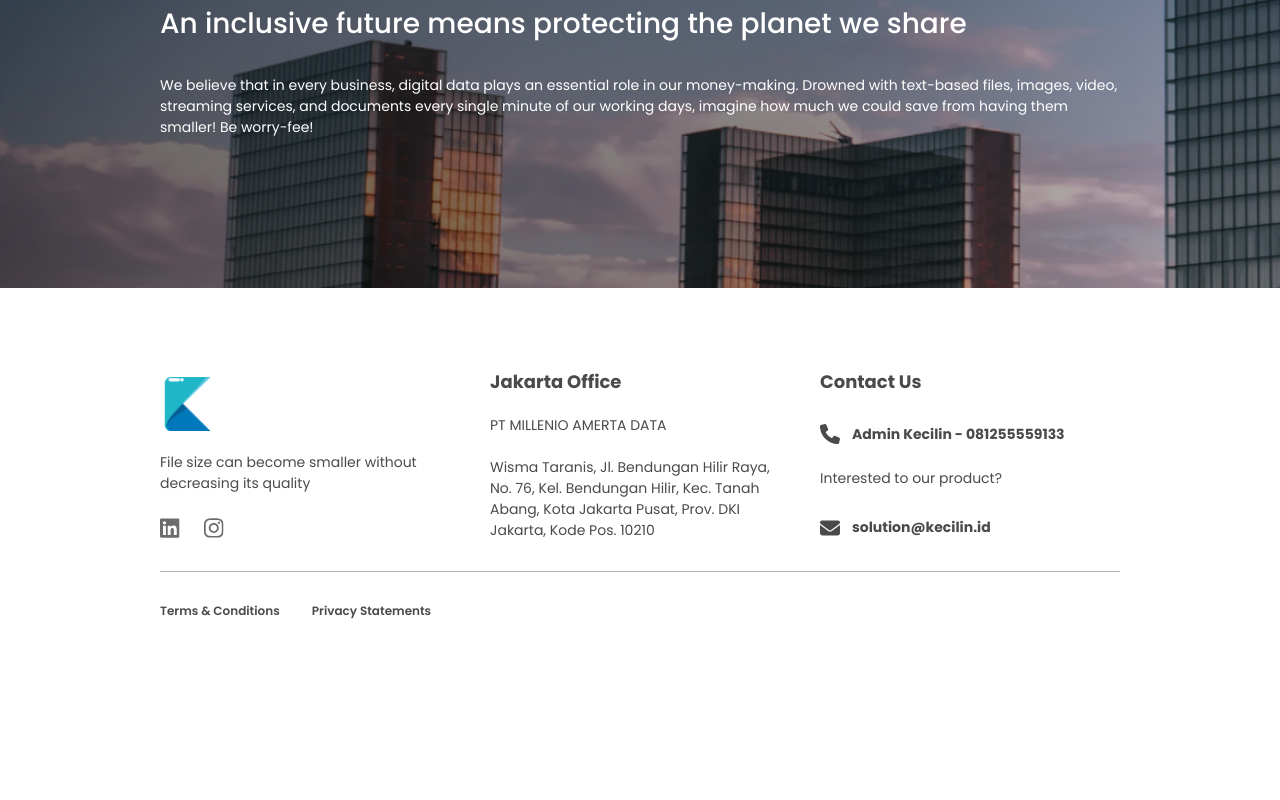
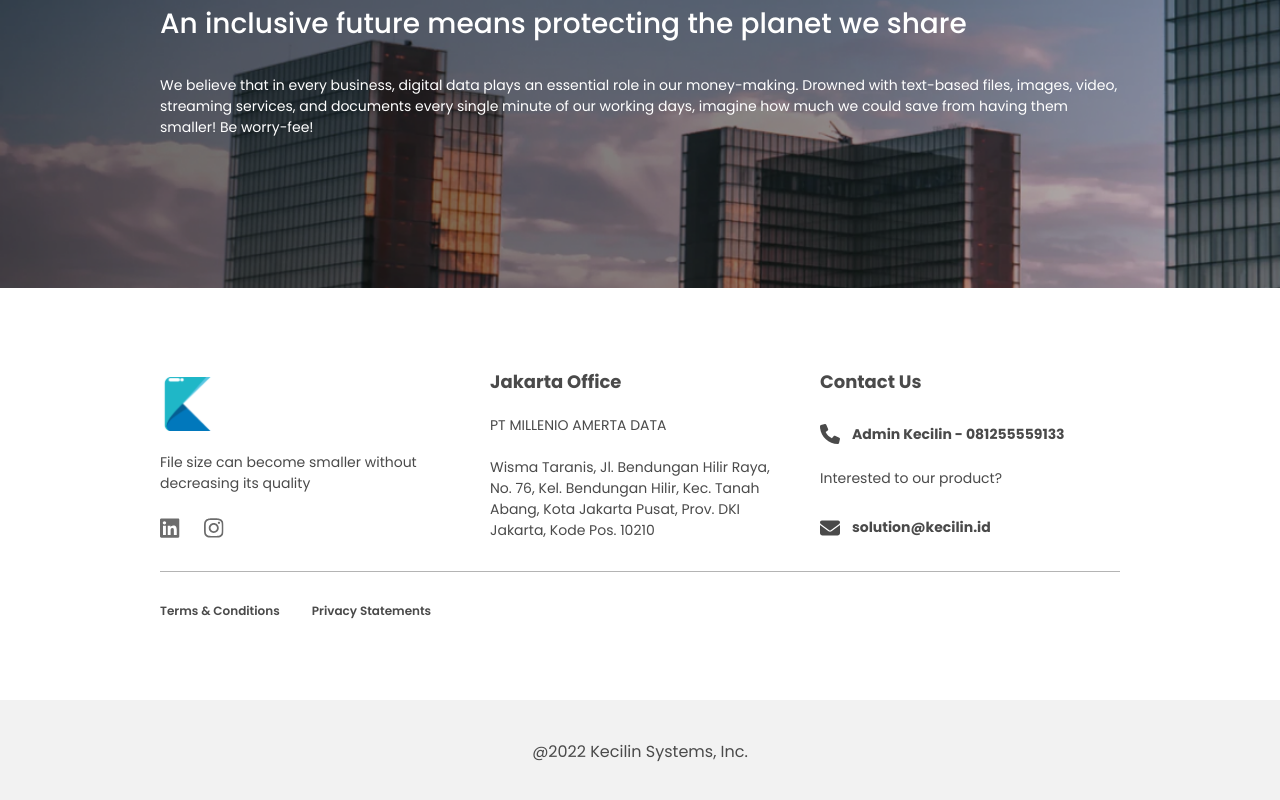
Before and after one commit to daffakamal/kecilin-clone, a Next.js app: page / in a window 1280 px wide. Shown: the part 8716-9516 px from the top of the page. Before the commit the page ends 9416 px from the top, so only its background shows below. Built offline with nearby package versions, Linux system fonts and the light colour scheme.

Commit message:
feat(Layout): add copyright section on footer

```diff
--- a/components/Layout/footer.js
+++ b/components/Layout/footer.js
@@ -113,6 +113,11 @@ export default function Footer() {
           </a>
         </div>
       </div>
+      <div className="bg-[#F2F2F2] grid justify-items-center py-[40px]">
+        <span className="font-PoppinsRegular text-[#4A4A4A] text-[12px] xs:text-[14px] md:text-[16px]">
+          @2022 Kecilin Systems, Inc.
+        </span>
+      </div>
     </div>
   );
 }
```
